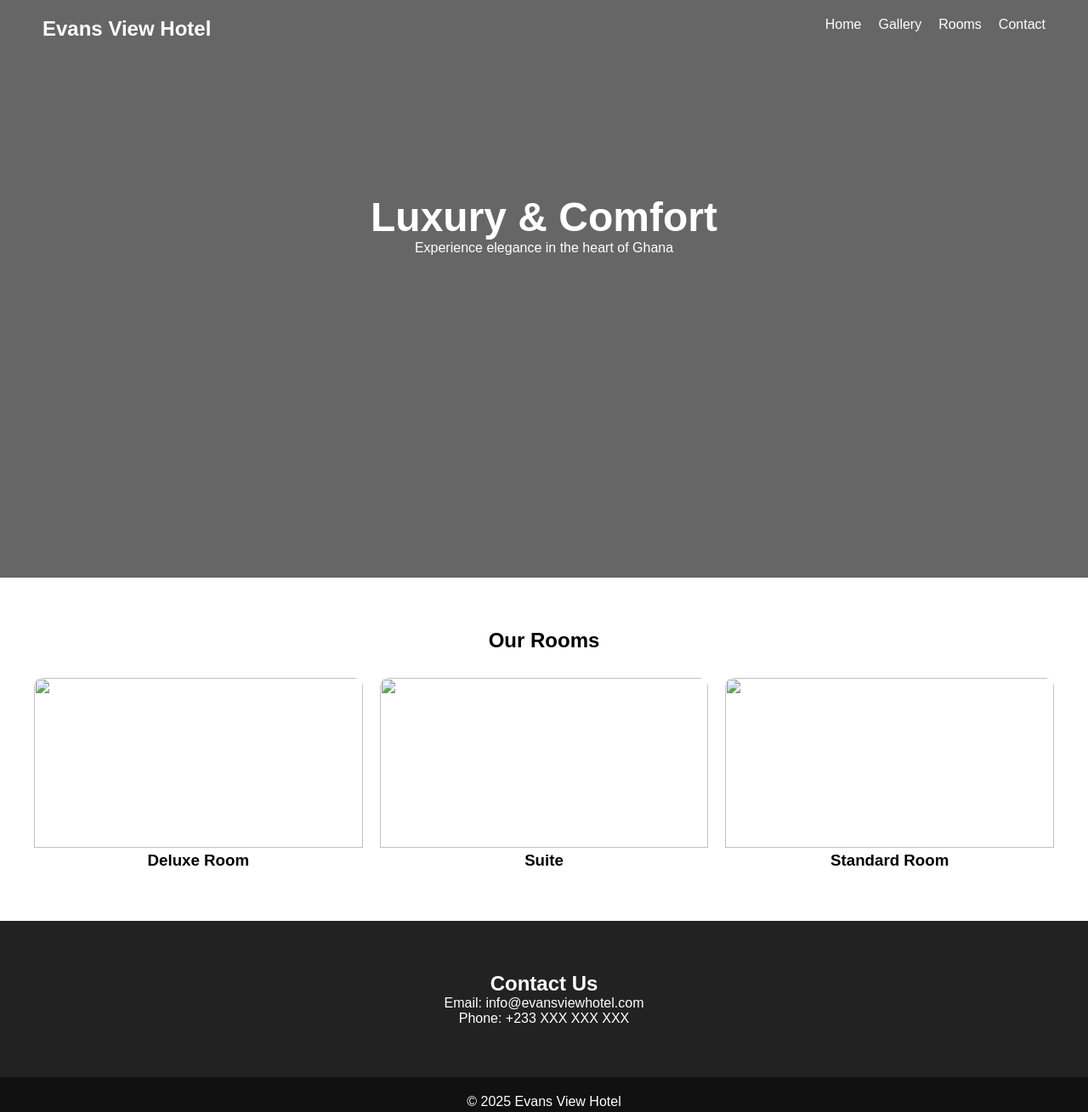
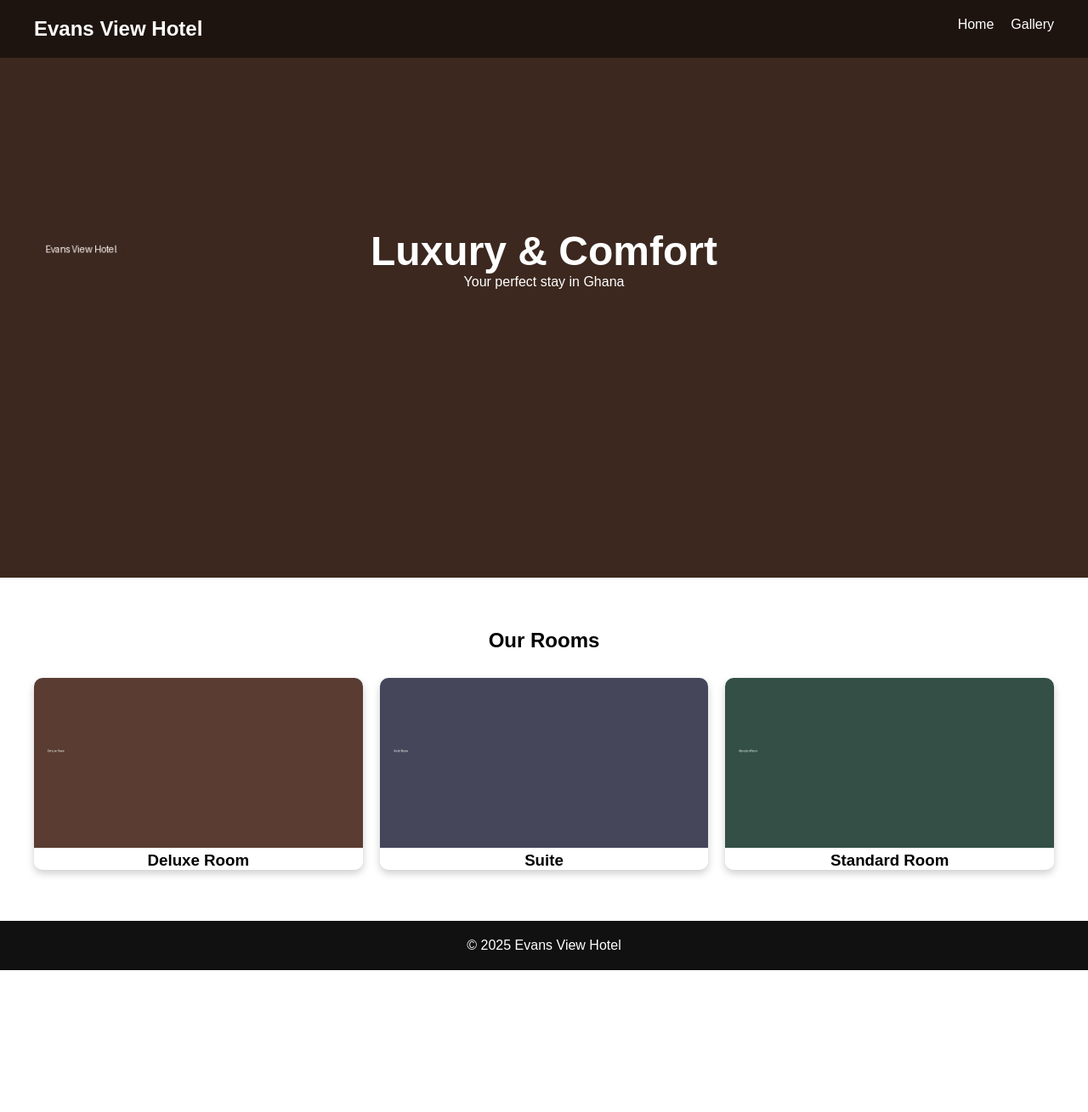
Before and after one commit to otengevans94-svg/https-otengevans94.github.io-evans-website-, a plain HTML site: page index.html in a window 1280 px wide. Shown: the whole page at 85% size. After the commit the page ends 1142 px from the top, so only its background shows below. Drawn offline with Linux system fonts and the light colour scheme.

Commit message:
Add files via upload

```diff
--- a/index.html
+++ b/index.html
@@ -9,49 +9,30 @@
 <body>
 
 <header class="hero">
-    <nav class="nav">
-        <h2 class="logo">Evans View Hotel</h2>
+  <nav>
+    <h2>Evans View Hotel</h2>
     <ul>
       <li><a href="index.html">Home</a></li>
       <li><a href="gallery.html">Gallery</a></li>
-            <li><a href="#rooms">Rooms</a></li>
-            <li><a href="#contact">Contact</a></li>
     </ul>
   </nav>
-
   <div class="hero-text">
     <h1>Luxury & Comfort</h1>
-        <p>Experience elegance in the heart of Ghana</p>
+    <p>Your perfect stay in Ghana</p>
   </div>
 </header>
 
-<section id="rooms" class="section">
+<section class="section">
   <h2>Our Rooms</h2>
   <div class="grid">
-        <div class="card">
-            <img src="images/deluxe.jpg">
-            <h3>Deluxe Room</h3>
+    <div class="card"><img src="images/deluxe.jpg"><h3>Deluxe Room</h3></div>
+    <div class="card"><img src="images/suite.jpg"><h3>Suite</h3></div>
+    <div class="card"><img src="images/standard.jpg"><h3>Standard Room</h3></div>
   </div>
-        <div class="card">
-            <img src="images/suite.jpg">
-            <h3>Suite</h3>
-        </div>
-        <div class="card">
-            <img src="images/standard.jpg">
-            <h3>Standard Room</h3>
-        </div>
-    </div>
-</section>
-
-<section id="contact" class="section dark">
-    <h2>Contact Us</h2>
-    <p>Email: info@evansviewhotel.com</p>
-    <p>Phone: +233 XXX XXX XXX</p>
 </section>
 
 <footer>
   <p>&copy; 2025 Evans View Hotel</p>
 </footer>
-
 </body>
 </html>
--- a/style.css
+++ b/style.css
@@ -1,86 +1,80 @@
-* {
-    margin: 0;
-    padding: 0;
-    box-sizing: border-box;
-    font-family: Arial, sans-serif;
+*{
+margin:0;
+padding:0;
+box-sizing:border-box;
+font-family:Arial, sans-serif;
 }
 
-.hero {
-    background:
-        linear-gradient(rgba(0,0,0,0.6), rgba(0,0,0,0.6)),
-        url('images/hotel-building.jpg') center/cover no-repeat;
-    height: 85vh;
-    color: white;
+.hero{
+height:85vh;
+background:url('images/hotel-building.jpg') center/cover no-repeat;
+color:white;
 }
 
-.nav {
-    display: flex;
-    justify-content: space-between;
-    padding: 20px 50px;
+nav{
+display:flex;
+justify-content:space-between;
+padding:20px 40px;
+background:rgba(0,0,0,0.5);
 }
 
-.nav ul {
-    list-style: none;
-    display: flex;
+nav ul{
+display:flex;
+list-style:none;
 }
 
-.nav ul li {
-    margin-left: 20px;
+nav ul li{
+margin-left:20px;
 }
 
-.nav ul li a {
-    color: white;
-    text-decoration: none;
+nav a{
+color:white;
+text-decoration:none;
 }
 
-.hero-text {
-    text-align: center;
-    margin-top: 20vh;
+.hero-text{
+text-align:center;
+margin-top:25vh;
 }
 
-.hero-text h1 {
-    font-size: 3rem;
+.hero-text h1{
+font-size:3rem;
 }
 
-.section {
-    padding: 60px 40px;
-    text-align: center;
+.section{
+padding:60px 40px;
+text-align:center;
 }
 
-.section.dark {
-    background: #222;
-    color: white;
+.grid{
+display:grid;
+grid-template-columns:repeat(auto-fit,minmax(250px,1fr));
+gap:20px;
+margin-top:30px;
 }
 
-.grid {
-    display: grid;
-    grid-template-columns: repeat(auto-fit, minmax(250px, 1fr));
-    gap: 20px;
-    margin-top: 30px;
+.card{
+border-radius:10px;
+overflow:hidden;
+box-shadow:0 4px 10px rgba(0,0,0,0.2);
 }
 
-.card {
-    background: white;
-    border-radius: 10px;
-    overflow: hidden;
+.card img{
+width:100%;
+height:200px;
+object-fit:cover;
 }
 
-.card img {
-    width: 100%;
-    height: 200px;
-    object-fit: cover;
+.small-hero{
+background:#222;
+color:white;
+padding:60px;
+text-align:center;
 }
 
-.small-hero {
-    background: #111;
-    color: white;
-    padding: 60px;
-    text-align: center;
+footer{
+background:#111;
+color:white;
+text-align:center;
+padding:20px;
 }
-
-footer {
-    background: #111;
-    color: white;
-    text-align: center;
-    padding: 20px;
-}
```
Also changed, not shown: gallery.html (+0 -3 lines), images/deluxe.jpg (added), images/hotel-building.jpg (added), images/lobby.jpg (added), images/pool.jpg (added), images/restaurant.jpg (added), images/standard.jpg (added), images/suite.jpg (added). Lines whose indentation alone changed are shown as unchanged.
